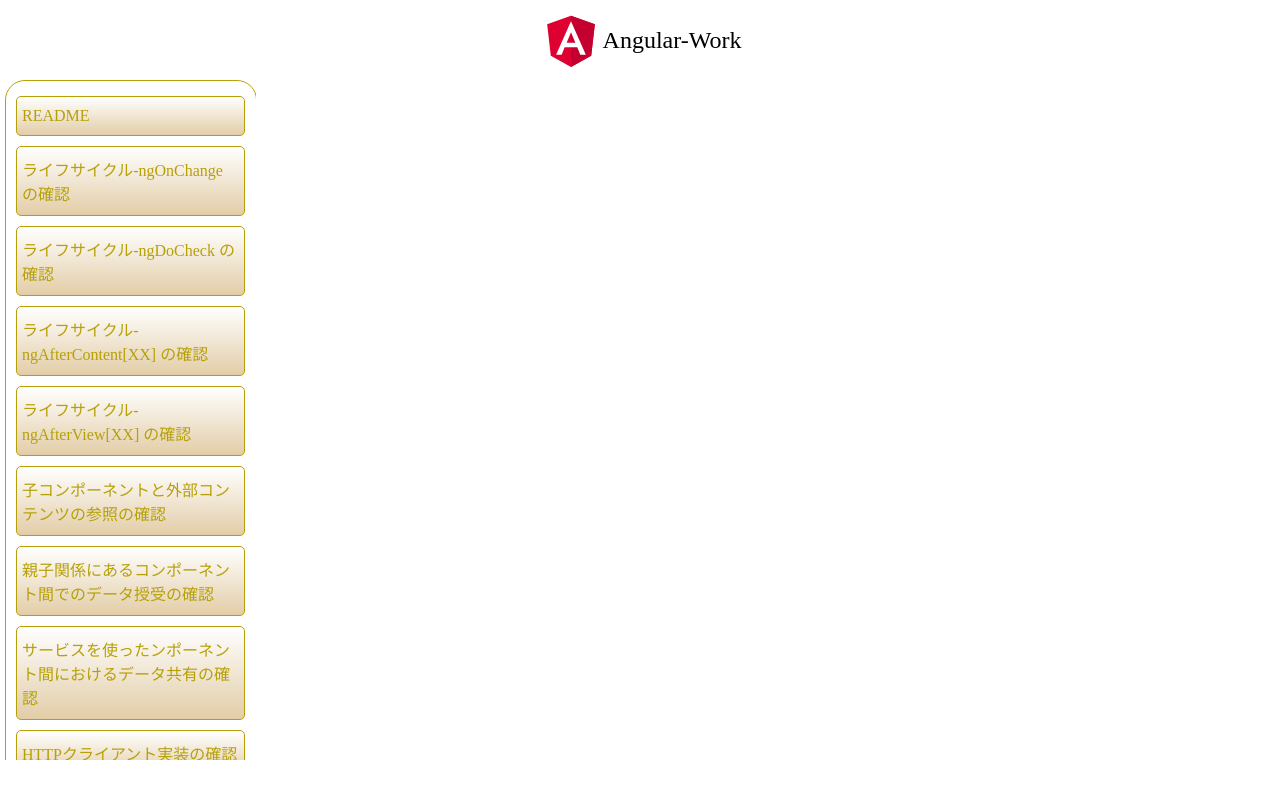
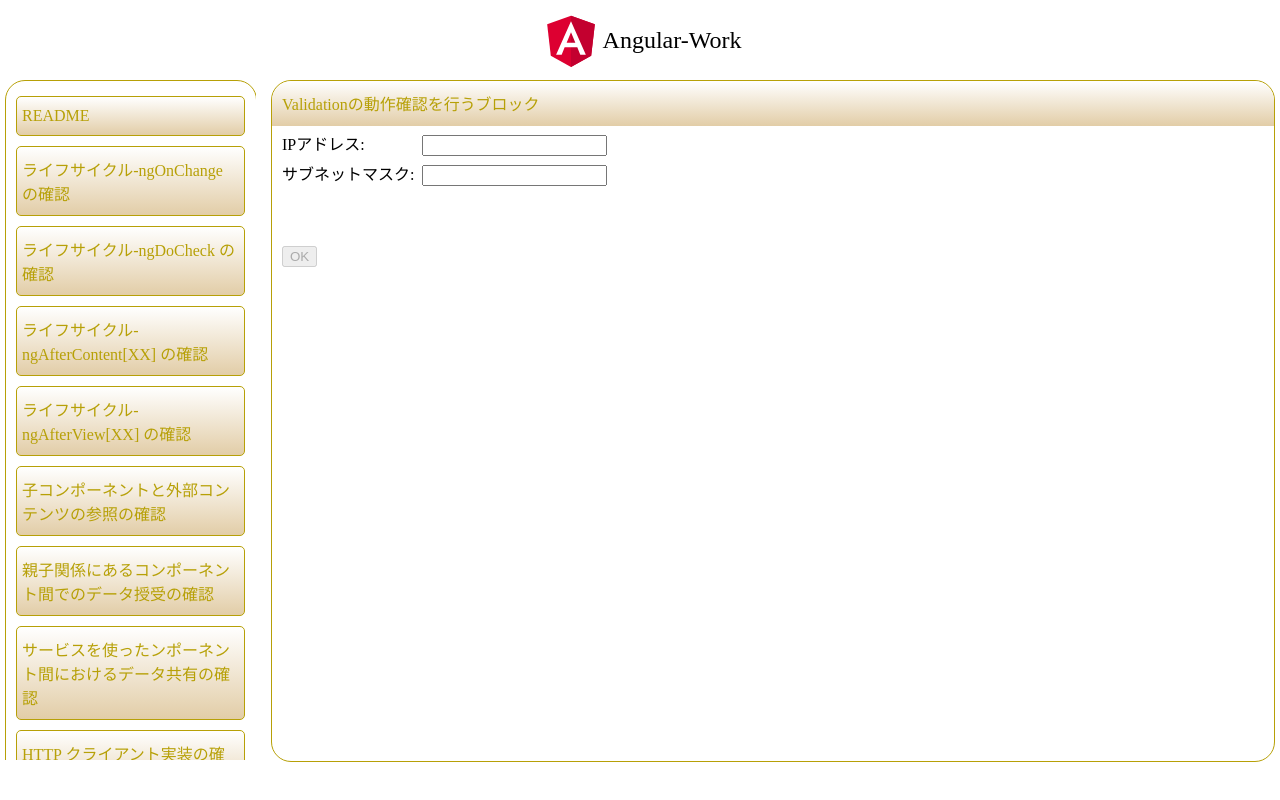
Before and after one commit to ksh-fthr/angular-work, an Angular app: page /validation in a window 1280 px wide. Before the commit this address led to /. Built offline with nearby package versions, Linux system fonts and the light colour scheme.

Commit message:
feat_validation で実装した内容をマージ.

```diff
--- a/src/app/app.component.html
+++ b/src/app/app.component.html
@@ -17,7 +17,8 @@
       <li class="items"><a class="item_buttons" routerLink="/reference">子コンポーネントと外部コンテンツの参照の確認</a></li>
       <li class="items"><a class="item_buttons" routerLink="/parent-child">親子関係にあるコンポーネント間でのデータ授受の確認</a></li>
       <li class="items"><a class="item_buttons" routerLink="/data-share">サービスを使ったンポーネント間におけるデータ共有の確認</a></li>
-      <li class="items"><a class="item_buttons" routerLink="/http-client">HTTPクライアント実装の確認</a></li>
+      <li class="items"><a class="item_buttons" routerLink="/http-client">HTTP クライアント実装の確認</a></li>
+      <li class="items"><a class="item_buttons" routerLink="/validation">Validation 機能の確認</a></li>
       <li class="items"><a class="item_buttons" routerLink="/tab">タブ実装の確認</a></li>
       <li class="items"><a class="item_buttons" routerLink="/routing">ルーティング実装の確認</a></li>
       <li class="items"><a class="item_buttons" routerLink="/modal">モーダル実装の確認</a></li>
--- a/src/app/component/readme/readme.component.html
+++ b/src/app/component/readme/readme.component.html
@@ -60,8 +60,13 @@
         </tr>
         <tr class="menu-table-record">
           <td><a href="https://github.com/ksh-fthr/angular-work/tree/feat_http_client">feat_http_client</a></td>
-          <td><a routerLink="/http-client">HTTPクライアント実装の確認</a></td>
+          <td><a routerLink="/http-client">HTTP クライアント実装の確認</a></td>
           <td><a href="https://qiita.com/ksh-fthr/items/840ae54472892a87f48d">[Angular] HTTPクライアント(RESTクライアント)を実装する</a></td>
+        </tr>
+        <tr class="menu-table-record">
+          <td><a href="https://github.com/ksh-fthr/angular-work/tree/feat_validation">feat_http_client</a></td>
+          <td><a routerLink="/http-client">Validation 機能の確認</a></td>
+          <td><a href="https://qiita.com/ksh-fthr/items/ee9b026da40cae96ac38">[Angular] 標準機能を利用して validation を実現する</a></td>
         </tr>
         <tr class="menu-table-record">
           <td><a href="https://github.com/ksh-fthr/angular-work/tree/feat_switch_tab">feat_switch_tab</a></td>
--- /dev/null
+++ b/src/app/component/validation/validation-base.component.css
@@ -0,0 +1,33 @@
+#validation-base-area {
+  margin: 0 0 0 15px;
+  padding: 0;
+  width: calc(100% - 20px);
+  height: 100%;
+}
+
+#validation-wrap {
+  height: 100%;
+  border: 1px solid #b7a007;
+  border-radius: 20px;
+}
+
+#validation-header {
+  margin: 0;
+  padding: 10px 10px;
+  color: #b7a007;
+  background: linear-gradient(#ffffff, #e2cda7);
+  height: 25px;
+  width: inherit;
+  border-radius: 20px 20px 0 0;
+}
+
+#validation-header > p {
+  margin: 0;
+  padding: 0;
+}
+
+#validation-body {
+  margin: 0;
+  padding: 5px 10px;
+  height: calc(100% - 125px)
+}
--- /dev/null
+++ b/src/app/component/validation/validation-base.component.html
@@ -0,0 +1,11 @@
+<div id="validation-base-area">
+  <div id="validation-wrap">
+    <div id="validation-header">
+      <p>Validationの動作確認を行うブロック</p>
+    </div>
+
+    <div id="validation-body">
+      <app-validation-verification></app-validation-verification>
+    </div>
+  </div>
+</div>
--- /dev/null
+++ b/src/app/component/validation/validation-base.component.ts
@@ -0,0 +1,15 @@
+import { Component, OnInit } from '@angular/core';
+
+@Component({
+  selector: 'app-validation-base',
+  templateUrl: './validation-base.component.html',
+  styleUrls: ['./validation-base.component.css']
+})
+export class ValidationBaseComponent implements OnInit {
+
+  constructor() { }
+
+  ngOnInit(): void {
+  }
+
+}
--- /dev/null
+++ b/src/app/component/validation/validation-verification/validation-verification.component.css
@@ -0,0 +1,29 @@
+.form-area {
+  height: 100px;
+}
+
+.input-network-address {
+  width: inherit;
+  height: 30px;
+}
+
+.validation-error-information {
+  height: 50px;
+  width: 100%;
+}
+.caution {
+  color: rgba(255, 0, 0, 1);
+}
+
+.label-common {
+  width: 140px;
+  display: inline-block;
+}
+
+.button-area {
+  height: 50px;
+}
+
+.button-area .button-ok {
+  margin: 15px auto;
+}
--- /dev/null
+++ b/src/app/component/validation/validation-verification/validation-verification.component.html
@@ -0,0 +1,45 @@
+<form #formCheck="ngForm" class="form-check">
+  <div class="form-area">
+    <div class="input-network-address">
+      <label class="label-common">IPアドレス:</label>
+      <input
+        type="text"
+        class="input-text"
+        name="input-ip-address"
+        [(ngModel)]="inputIP"
+        #inputIPinfo="ngModel"
+        required
+        minlength="{{minNetworkAddressLength}}"
+        maxlength="{{maxNetworkAddressLength}}"
+        pattern="{{networkAddressPattern}}"
+        (keyup)="onKeyUp('inputIPinfo', inputIPinfo.errors)"
+      >
+    </div>
+    <div class="input-network-address">
+      <label class="label-common">サブネットマスク:</label>
+      <input
+        type="text"
+        class="input-text"
+        name="input-subnet-mask"
+        [(ngModel)]="inputSubnetMask"
+        #inputSubnetMaskInfo="ngModel"
+        required
+        minlength="{{minNetworkAddressLength}}"
+        maxlength="{{maxNetworkAddressLength}}"
+        pattern="{{networkAddressPattern}}"
+        (keyup)="onKeyUp('inputSubnetMaskInfo', inputSubnetMaskInfo.errors)"
+      >
+    </div>
+    <div class="validation-error-information">
+      <div class="caution" *ngIf="validationError">
+        <div [hidden]="!validationError?.required">※ 項目が未入力です</div>
+        <div [hidden]="!validationError?.minlength">※ 入力した内容が短すぎます</div>
+        <div [hidden]="!validationError?.maxlength">※ 入力した内容が長すぎます</div>
+        <div [hidden]="!validationError?.pattern">※ 入力した内容に誤りがあります</div>
+      </div>
+    </div>
+  </div>
+  <div class="button-area">
+    <input type="button" class="button-ok" name="button-ok" value="OK" (click)="onClickOK($event)" [disabled]="formCheck.invalid">
+  </div>
+</form>
--- /dev/null
+++ b/src/app/component/validation/validation-verification/validation-verification.component.ts
@@ -0,0 +1,113 @@
+import { Component, OnInit } from '@angular/core';
+
+@Component({
+  selector: 'app-validation-verification',
+  templateUrl: './validation-verification.component.html',
+  styleUrls: ['./validation-verification.component.css'],
+})
+export class ValidationVerificationComponent implements OnInit {
+  /**
+   * validaion のための双方向データバインドを行うプロパティ
+   *
+   * @type {string}
+   */
+  public inputIP: string = '';
+
+  /**
+   * validaion のための双方向データバインドを行うプロパティ
+   *
+   * @type {string}
+   */
+  public inputSubnetMask: string = '';
+
+  /**
+   * 入力された内容の最小文字数チェック
+   * IPアドレスの最小文字数である x.x.x.x の ７ を定義
+   *
+   * @type {number}
+   */
+  public readonly minNetworkAddressLength: number = 7;
+
+  /**
+   * 入力された内容の最大文字数チェック
+   * IPアドレスの最大文字数である xxx.xxx.xxx.xxx の 15 を定義
+   *
+   * @type {number}
+   */
+  public readonly maxNetworkAddressLength: number = 15;
+
+  /**
+   * 入力された内容のパターンチェック
+   * 正規表現で x.x.x.x ~ xxx.xxx.xxx.xxx のパターンマッチングを実現させる
+   *
+   * @type {string}
+   */
+  public readonly networkAddressPattern: string =
+    '^(([0-9]|[1-9][0-9]|1[0-9]{2}|2[0-4][0-9]|25[0-5])[¥.]){3}([0-9]|[1-9][0-9]|1[0-9]{2}|2[0-4][0-9]|25[0-5])$';
+
+  /**
+   * 入力エラー情報を画面に表示するためのプロパティ
+   *
+   * @type {*}
+   */
+  public validationError: any;
+
+  /**
+   * 入力エラー情報を管理するためのリスト
+   *
+   * @private
+   * @type {*}
+   */
+  private validationErrorList: any = [];
+
+  constructor() {}
+
+  ngOnInit() {}
+
+  /**
+   * OKボタンがクリックされた時のイベントハンドラ
+   * ここでは単純にアラートを出すだけ
+   *
+   * @param {any} $event イベント情報
+   */
+  public onClickOK($event: any) {
+    alert('OK button had clicked.');
+  }
+
+  /**
+   * keyup イベントのイベントハンドラ
+   * このイベントをトリガーに入力エラー情報を管理する
+   *
+   * @param {any} validationKey
+   * @param {any} errorInformation
+   */
+  public onKeyUp(validationKey: any, errorInformation: any) {
+    this.manageValidationError(validationKey, errorInformation);
+  }
+
+  /**
+   * 入力エラー情報を管理する
+   * 具体的には次の処理を行う
+   * # 引数の validationKey を元にエラー情報を一意に管理する
+   * # ビューに表示するためのエラー情報にリストの最後の情報をセットする
+   *
+   * @private
+   * @param {any} validationKey エラーが発生した入力フォーム
+   * @param {any} errorInformation バリデーションエラー情報
+   */
+  private manageValidationError(validationKey: any, errorInformation: any) {
+    for (const target in this.validationErrorList) {
+      if (this.validationErrorList.hasOwnProperty(target) && this.validationErrorList[target].key === validationKey) {
+        this.validationErrorList.splice(target, 1);
+        break;
+      }
+    }
+
+    if (errorInformation) {
+      this.validationErrorList.push({ key: validationKey, error: errorInformation });
+    }
+
+    const errorData: any = this.validationErrorList[this.validationErrorList.length - 1];
+    this.validationError = errorData ? errorData.error : undefined;
+  }
+}
```
Also changed, not shown: src/app/app.module.ts (+11 -0 lines), 2 other files (tests, documents, lock files or other folders).
